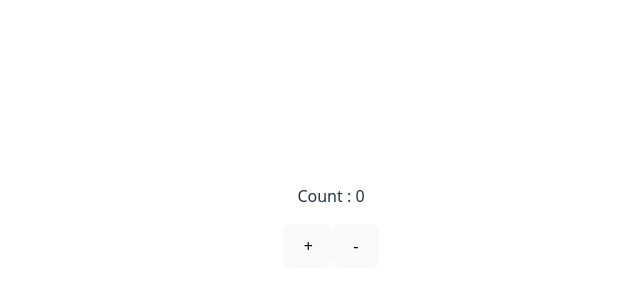
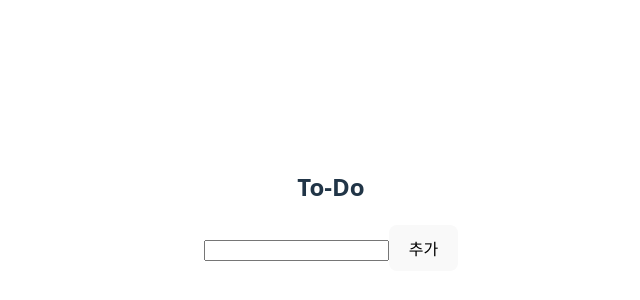
Before and after one commit to jh328/React-coding-test, a React (Vite) app: page / in a window 1280 px wide. Shown: the part 182-482 px from the top of the page, without its empty margins (309-949 px from the left). Built offline with nearby package versions, Linux system fonts and the light colour scheme.

Commit message:
todo 문제 3번 완료

```diff
--- a/src/App.jsx
+++ b/src/App.jsx
@@ -1,11 +1,12 @@
 import './App.css'
-import {Q1_counter} from "./Q1_counter/index.jsx";
+import {Q2_switch} from "./Questions/Q2_switch/index.jsx";
+import {Q3_todo} from "./Questions/Q3_todo/index.jsx";
 function App() {
 
 
     return (
         <>
-            <Q1_counter/>
+            <Q3_todo/>
         </>
     );
 }
--- /dev/null
+++ b/src/Questions/Q2_switch/index.jsx
@@ -0,0 +1,22 @@
+import {useState} from "react";
+
+export const Q2_switch = () => {
+    const [on, setOn] = useState(false);
+
+    return (
+        <>
+            <button onClick={() => {
+                setOn(prev => !prev)
+                console.log("prev = " + on);
+                console.log("prev = " + setOn);
+            }}>
+                {on ? "켜짐" : "꺼짐"}
+            </button>
+
+            <p></p>
+            <button onClick={() => setOn(!on)}>
+                {on ? "켜짐" : "꺼짐"}
+            </button>
+        </>
+    );
+};
--- /dev/null
+++ b/src/Questions/Q3_todo/index.jsx
@@ -0,0 +1,64 @@
+import {useState} from "react";
+
+export const Q3_todo = () => {
+    const [text, setText] = useState("");
+    const [todos, setTodos] = useState([]);
+
+    const toggleTodo = (id) => {
+        setTodos(todos.map(todo => {
+            if (todo.id === id) {
+
+                return {...todo, completed: !todo.completed};
+            }
+            return todo;
+        }));
+    }
+
+    const addTodo = () => {
+        if (!text) return;
+
+        const newTodo = {
+            id:Date.now(),
+            text:text,
+            completed:false,
+        }
+        setTodos([...todos, newTodo]);
+        setText('');
+    }
+
+   const removeTodo = (id) => {
+       setTodos(todos.filter(todo => todo.id !== id));
+   }
+
+    return (
+        <div>
+            <h2>To-Do</h2>
+            <input
+                type="text"
+                value={text}
+                onChange={(e) => setText(e.target.value)}
+            />
+            <button onClick={addTodo}>추가</button>
+            <ul>
+                {todos.map((todo) => (
+                    <li
+                        key={todo.id}
+                        style={{
+                            textDecoration: todo.completed ? 'line-through' : 'none',
+                            color: todo.completed ? 'gray' : 'black'
+                        }}
+                    >
+                        <span
+                            onClick={() => toggleTodo(todo.id)}
+                            style={{cursor: 'pointer', marginRight: '10px'}}
+                        >
+                            {todo.text}
+                        </span>
+
+                        <button onClick={() => removeTodo(todo.id)}>삭제</button>
+                    </li>
+                ))}
+            </ul>
+        </div>
+    );
+};
```
Also changed, not shown: src/Questions/Q1_counter/index.jsx (renamed from src/Q1_counter/index.jsx).
